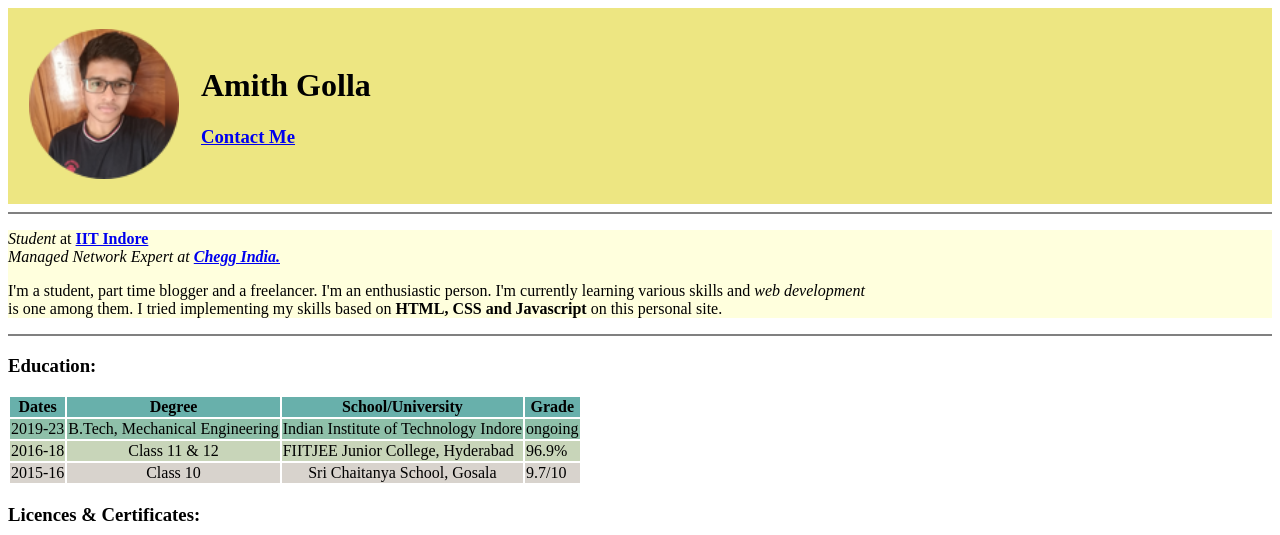
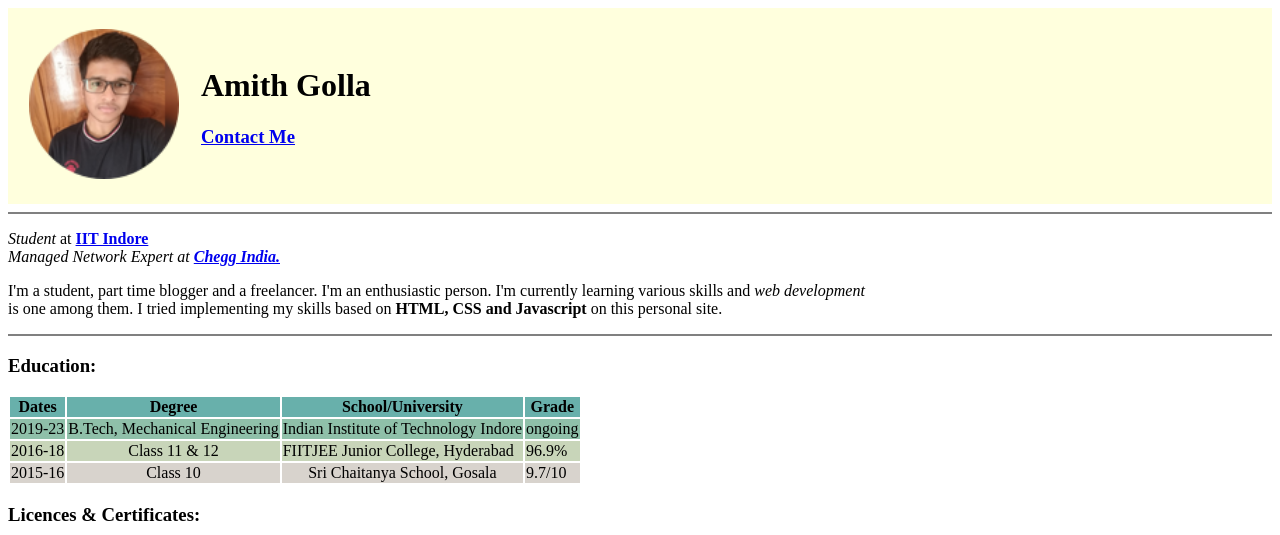
Before and after one commit to amithgolla/cv, a plain HTML site: page index.html in a window 1280 px wide. Shown: the top 535 px of the page. Drawn offline with Linux system fonts and the light colour scheme.

Commit message:
css mod2

```diff
--- a/CSS/styles.css
+++ b/CSS/styles.css
@@ -1,5 +1,5 @@
 .topside{
-  background-color: #ede682;
+  background-color: #ffffdd;
 }
 .row1{
   background-color: #68b0ab;
--- a/index.html
+++ b/index.html
@@ -20,7 +20,6 @@
     </table>
   </div>
   <hr size = "2" noshade/>
-  <div style="background-color:#ffffdd;">
   <p>
     <em>Student</em> at <strong><a href="http://iiti.ac.in/" target="_blank">IIT Indore</a></strong><br />
     <em>Managed Network Expert at <strong><a href="https://experts.cheggindia.com/" target="_blank">Chegg India.</a></strong></em><br />
@@ -29,7 +28,6 @@
     I'm a student, part time blogger and a freelancer. I'm an enthusiastic person. I'm currently learning various skills and <em>web development</em><br />
     is one among them. I tried implementing my skills based on <strong>HTML, CSS and Javascript</strong> on this personal site.
   </p>
-  </div>
   <hr size = "2" noshade/>
   <h3>Education:</h3>
   <table>
```
Lines whose indentation alone changed are shown as unchanged.
